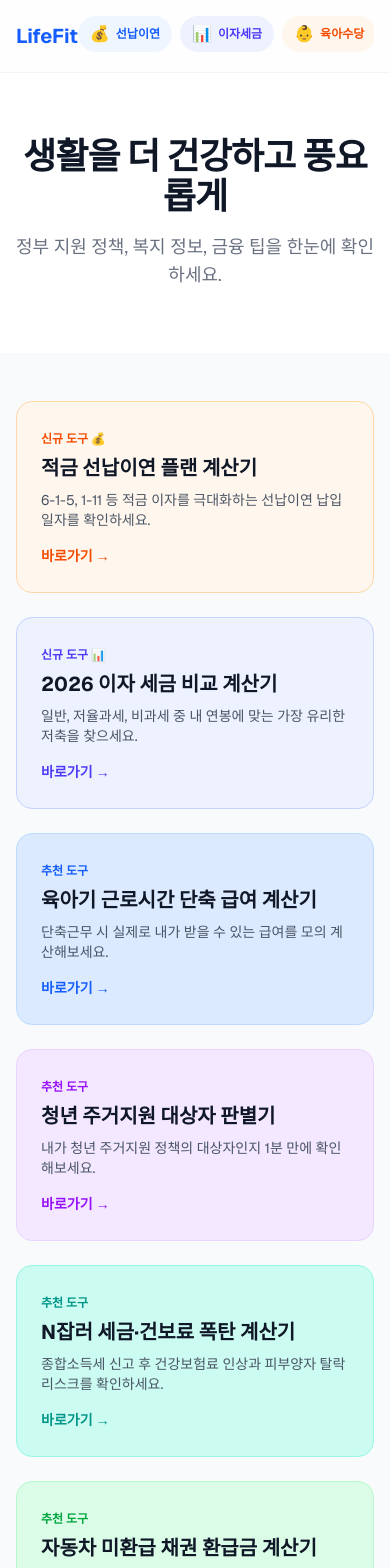
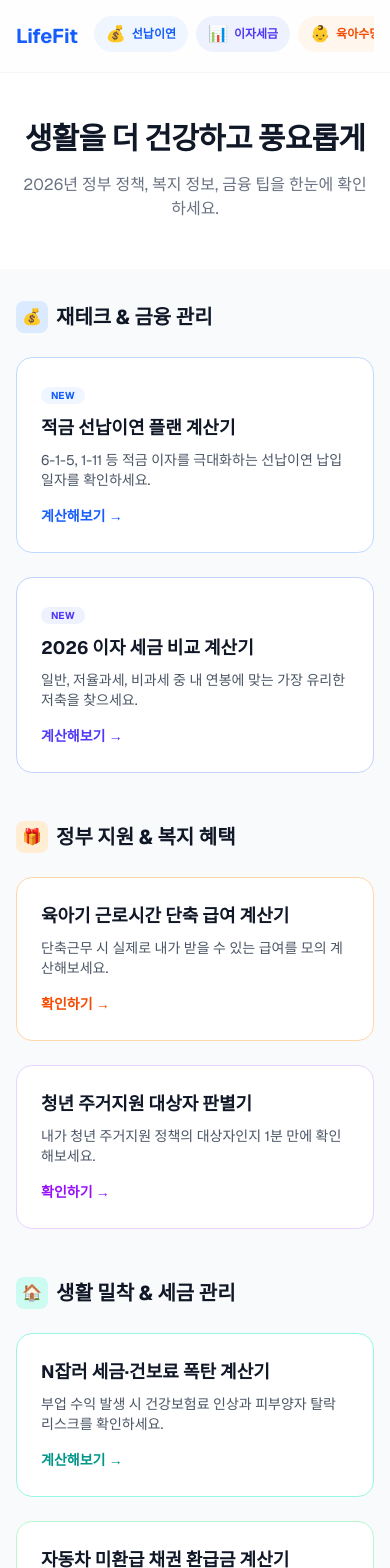
Before and after one commit to j-up/lifefit, a Next.js app: page / in a window 390 px wide. Shown: the top 1568 px of the page. Built offline with nearby package versions, Linux system fonts and the light colour scheme.

Commit message:
refactor(home): reorganize tools into logical categories
- Grouped 6 tools into: Finance, Welfare, and Living/Tax
- Added icons and section headers for better visual structure
- Updated top navigation to include all 6 tools
- Improved mobile spacing and layout consistency

```diff
--- a/app/page.tsx
+++ b/app/page.tsx
@@ -26,10 +26,10 @@ export default function Home() {
       {/* Header */}
       <header className="sticky top-0 z-50 border-b border-gray-100 bg-white/80 backdrop-blur-md">
         <div className="mx-auto flex max-w-5xl items-center justify-between px-4 py-4 sm:px-6">
-          <Link href="/" className="text-xl font-bold text-blue-600">
+          <Link href="/" className="text-xl font-bold text-blue-600 shrink-0">
             LifeFit
           </Link>
-          <nav className="no-scrollbar flex items-center gap-2 overflow-x-auto pb-1 sm:gap-3">
+          <nav className="no-scrollbar flex items-center gap-2 overflow-x-auto pl-4 pb-1 sm:gap-3">
             <Link
               href="/tools/savings-plan"
               className="flex shrink-0 items-center gap-1.5 rounded-full bg-blue-50 px-3 py-1.5 text-xs font-bold text-blue-600 transition-colors hover:bg-blue-100 sm:text-sm"
@@ -65,135 +65,165 @@ export default function Home() {
               <span className="text-base">💸</span>
               N잡세금
             </Link>
+            <Link
+              href="/tools/car-bond"
+              className="flex shrink-0 items-center gap-1.5 rounded-full bg-green-50 px-3 py-1.5 text-xs font-bold text-green-600 transition-colors hover:bg-green-100 sm:text-sm"
+            >
+              <span className="text-base">🚗</span>
+              자동차채권
+            </Link>
           </nav>
         </div>
       </header>
 
       {/* Hero Section */}
-      <section className="bg-white py-16 sm:py-24">
+      <section className="bg-white py-12 sm:py-20">
         <div className="mx-auto max-w-5xl px-4 sm:px-6">
           <div className="text-center">
-            <h1 className="text-4xl font-bold tracking-tight text-gray-900 sm:text-5xl">
+            <h1 className="text-3xl font-bold tracking-tight text-gray-900 sm:text-5xl">
               생활을 더 건강하고 풍요롭게
             </h1>
-            <p className="mt-4 text-lg text-gray-500">
-              정부 지원 정책, 복지 정보, 금융 팁을 한눈에 확인하세요.
+            <p className="mt-4 text-base text-gray-500 sm:text-lg">
+              2026년 정부 정책, 복지 정보, 금융 팁을 한눈에 확인하세요.
             </p>
           </div>
         </div>
       </section>
 
       {/* Main Content */}
-      <main className="mx-auto max-w-5xl px-4 py-12 sm:px-6">
-        {/* Featured Tools CTA */}
-        <div className="mb-12 grid gap-6 sm:grid-cols-2 lg:grid-cols-3">
-          <div className="rounded-2xl border border-orange-200 bg-orange-50 p-6 transition-all hover:shadow-sm">
-            <span className="text-xs font-semibold uppercase text-orange-600">
-              신규 도구 💰
+      <main className="mx-auto max-w-5xl px-4 py-8 sm:px-6">
+        {/* Reorganized Tools Section */}
+        <div className="space-y-12">
+          {/* Category 1: Financial Asset Management */}
+          <section>
+            <div className="mb-6 flex items-center gap-2">
+              <span className="flex h-8 w-8 items-center justify-center rounded-lg bg-blue-100 text-blue-600">
+                💰
               </span>
-            <h2 className="mt-1 text-xl font-bold text-gray-900">
+              <h2 className="text-xl font-bold text-gray-900">재테크 & 금융 관리</h2>
+            </div>
+            <div className="grid gap-6 sm:grid-cols-2">
+              <div className="group rounded-2xl border border-blue-200 bg-white p-6 transition-all hover:shadow-md">
+                <span className="rounded-full bg-blue-50 px-2.5 py-0.5 text-[10px] font-bold uppercase text-blue-600">
+                  New
+                </span>
+                <h3 className="mt-2 text-lg font-bold text-gray-900 group-hover:text-blue-600">
                   적금 선납이연 플랜 계산기
-            </h2>
+                </h3>
                 <p className="mt-2 text-sm text-gray-600">
                   6-1-5, 1-11 등 적금 이자를 극대화하는 선납이연 납입일자를 확인하세요.
                 </p>
                 <Link
                   href="/tools/savings-plan"
-              className="mt-4 inline-flex items-center text-sm font-semibold text-orange-600 hover:text-orange-700"
+                  className="mt-4 inline-flex items-center text-sm font-semibold text-blue-600"
                 >
-              바로가기 →
+                  계산해보기 →
                 </Link>
               </div>
-          <div className="rounded-2xl border border-indigo-200 bg-indigo-50 p-6 transition-all hover:shadow-sm">
-            <span className="text-xs font-semibold uppercase text-indigo-600">
-              신규 도구 📊
+              <div className="group rounded-2xl border border-indigo-200 bg-white p-6 transition-all hover:shadow-md">
+                <span className="rounded-full bg-indigo-50 px-2.5 py-0.5 text-[10px] font-bold uppercase text-indigo-600">
+                  New
                 </span>
-            <h2 className="mt-1 text-xl font-bold text-gray-900">
+                <h3 className="mt-2 text-lg font-bold text-gray-900 group-hover:text-indigo-600">
                   2026 이자 세금 비교 계산기
-            </h2>
+                </h3>
                 <p className="mt-2 text-sm text-gray-600">
                   일반, 저율과세, 비과세 중 내 연봉에 맞는 가장 유리한 저축을 찾으세요.
                 </p>
                 <Link
                   href="/tools/tax-calculator"
-              className="mt-4 inline-flex items-center text-sm font-semibold text-indigo-600 hover:text-indigo-700"
+                  className="mt-4 inline-flex items-center text-sm font-semibold text-indigo-600"
                 >
-              바로가기 →
+                  계산해보기 →
                 </Link>
               </div>
-          <div className="rounded-2xl border border-blue-200 bg-blue-100 p-6 transition-all hover:shadow-sm">
-            <span className="text-xs font-semibold uppercase text-blue-600">
-              추천 도구
+            </div>
+          </section>
+
+          {/* Category 2: Welfare & Support */}
+          <section>
+            <div className="mb-6 flex items-center gap-2">
+              <span className="flex h-8 w-8 items-center justify-center rounded-lg bg-orange-100 text-orange-600">
+                🎁
               </span>
-            <h2 className="mt-1 text-xl font-bold text-gray-900">
+              <h2 className="text-xl font-bold text-gray-900">정부 지원 & 복지 혜택</h2>
+            </div>
+            <div className="grid gap-6 sm:grid-cols-2">
+              <div className="group rounded-2xl border border-orange-200 bg-white p-6 transition-all hover:shadow-md">
+                <h3 className="text-lg font-bold text-gray-900 group-hover:text-orange-600">
                   육아기 근로시간 단축 급여 계산기
-            </h2>
+                </h3>
                 <p className="mt-2 text-sm text-gray-600">
                   단축근무 시 실제로 내가 받을 수 있는 급여를 모의 계산해보세요.
                 </p>
                 <Link
                   href="/tools/short-work"
-              className="mt-4 inline-flex items-center text-sm font-semibold text-blue-600 hover:text-blue-700"
+                  className="mt-4 inline-flex items-center text-sm font-semibold text-orange-600"
                 >
-              바로가기 →
+                  확인하기 →
                 </Link>
               </div>
-          <div className="rounded-2xl border border-purple-200 bg-purple-100 p-6 transition-all hover:shadow-sm">
-            <span className="text-xs font-semibold uppercase text-purple-600">
-              추천 도구
-            </span>
-            <h2 className="mt-1 text-xl font-bold text-gray-900">
+              <div className="group rounded-2xl border border-purple-200 bg-white p-6 transition-all hover:shadow-md">
+                <h3 className="text-lg font-bold text-gray-900 group-hover:text-purple-600">
                   청년 주거지원 대상자 판별기
-            </h2>
+                </h3>
                 <p className="mt-2 text-sm text-gray-600">
                   내가 청년 주거지원 정책의 대상자인지 1분 만에 확인해보세요.
                 </p>
                 <Link
                   href="/tools/fit-youth"
-              className="mt-4 inline-flex items-center text-sm font-semibold text-purple-600 hover:text-purple-700"
+                  className="mt-4 inline-flex items-center text-sm font-semibold text-purple-600"
                 >
-              바로가기 →
+                  확인하기 →
                 </Link>
               </div>
-          <div className="rounded-2xl border border-teal-200 bg-teal-100 p-6 transition-all hover:shadow-sm">
-            <span className="text-xs font-semibold uppercase text-teal-600">
-              추천 도구
+            </div>
+          </section>
+
+          {/* Category 3: Living & Tax */}
+          <section>
+            <div className="mb-6 flex items-center gap-2">
+              <span className="flex h-8 w-8 items-center justify-center rounded-lg bg-teal-100 text-teal-600">
+                🏠
               </span>
-            <h2 className="mt-1 text-xl font-bold text-gray-900">
+              <h2 className="text-xl font-bold text-gray-900">생활 밀착 & 세금 관리</h2>
+            </div>
+            <div className="grid gap-6 sm:grid-cols-2">
+              <div className="group rounded-2xl border border-teal-200 bg-white p-6 transition-all hover:shadow-md">
+                <h3 className="text-lg font-bold text-gray-900 group-hover:text-teal-600">
                   N잡러 세금·건보료 폭탄 계산기
-            </h2>
+                </h3>
                 <p className="mt-2 text-sm text-gray-600">
-              종합소득세 신고 후 건강보험료 인상과 피부양자 탈락 리스크를 확인하세요.
+                  부업 수익 발생 시 건강보험료 인상과 피부양자 탈락 리스크를 확인하세요.
                 </p>
                 <Link
                   href="/tools/njob-tax"
-              className="mt-4 inline-flex items-center text-sm font-semibold text-teal-600 hover:text-teal-700"
+                  className="mt-4 inline-flex items-center text-sm font-semibold text-teal-600"
                 >
-              바로가기 →
+                  계산해보기 →
                 </Link>
               </div>
-          <div className="rounded-2xl border border-green-200 bg-green-100 p-6 transition-all hover:shadow-sm">
-            <span className="text-xs font-semibold uppercase text-green-600">
-              추천 도구
-            </span>
-            <h2 className="mt-1 text-xl font-bold text-gray-900">
+              <div className="group rounded-2xl border border-green-200 bg-white p-6 transition-all hover:shadow-md">
+                <h3 className="text-lg font-bold text-gray-900 group-hover:text-green-600">
                   자동차 미환급 채권 환급금 계산기
-            </h2>
+                </h3>
                 <p className="mt-2 text-sm text-gray-600">
-              차량 구매 시 의무 매입한 채권, 지금 바로 환급받을 수 있는 금액을 확인하세요.
+                  차량 구매 시 의무 매입한 채권, 지금 바로 돌려받을 수 있는 금액을 확인하세요.
                 </p>
                 <Link
                   href="/tools/car-bond"
-              className="mt-4 inline-flex items-center text-sm font-semibold text-green-600 hover:text-green-700"
+                  className="mt-4 inline-flex items-center text-sm font-semibold text-green-600"
                 >
-              바로가기 →
+                  조회하기 →
                 </Link>
               </div>
             </div>
+          </section>
+        </div>
 
         {/* Blog Posts Grid */}
-        <div>
-          <div className="mb-8 flex items-end justify-between">
+        <div className="mt-20">
+          <div className="mb-8 flex items-end justify-between border-t border-gray-100 pt-12">
             <div>
               <h2 className="text-2xl font-bold text-gray-900">
                 최신 정보 및 가이드
@@ -303,6 +333,11 @@ export default function Home() {
                     N잡러 건보료 폭탄 계산기
                   </Link>
                 </li>
+                <li>
+                  <Link href="/tools/car-bond" className="hover:text-blue-600 transition-colors">
+                    자동차 미환급 채권 계산기
+                  </Link>
+                </li>
               </ul>
             </div>
             <div>
```
Lines whose indentation alone changed are shown as unchanged.
